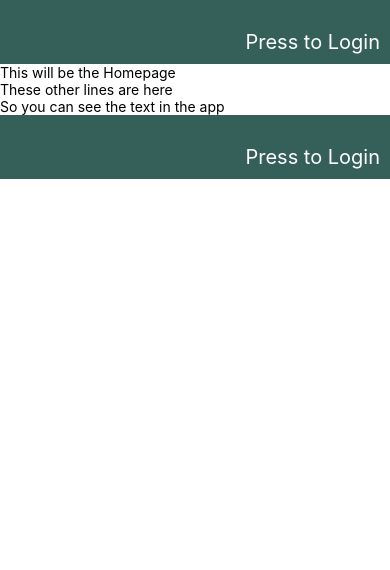
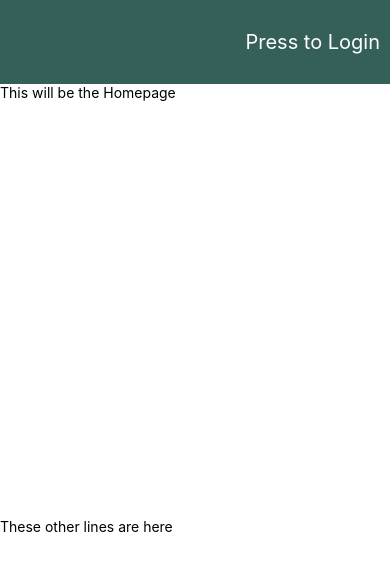
Before and after one commit to dev-rm/RN-LearnStuff-demo, a React Native app: screen / in a window 390 px wide. Shown: the top 570 px of the page. Built offline with nearby package versions, Linux system fonts and the light colour scheme.

Commit message:
Add react native layout using flex

```diff
--- a/app/sections/Header.js
+++ b/app/sections/Header.js
@@ -34,8 +34,8 @@ const styles = StyleSheet.create({
     },
     headStyle: {
         paddingTop: 30,
-        paddingBottom: 10,
         paddingRight: 10,
-        backgroundColor: '#35605a'
+        backgroundColor: '#35605a',
+        flex: 1
     }
 });
--- a/app/views/Home.js
+++ b/app/views/Home.js
@@ -5,13 +5,17 @@ import { Header } from '../sections/Header.js' ;
 export class Home extends React.Component {
     render() {
         return (
-            <View>
+            <View style={styles.container}>
                 <Header message = 'Press to Login' />
-                <Text>This will be the Homepage</Text>
-                <Text>These other lines are here</Text>
-                <Text>So you can see the text in the app</Text>
-                <Header message = 'Press to Login' />
+                <Text style={{flex:8}}>This will be the Homepage</Text>
+                <Text style={{flex:6}}>These other lines are here</Text>
             </View>
         );
     }
 }
+
+const styles = StyleSheet.create({
+    container: {
+        flex: 1,
+    }
+});
```
